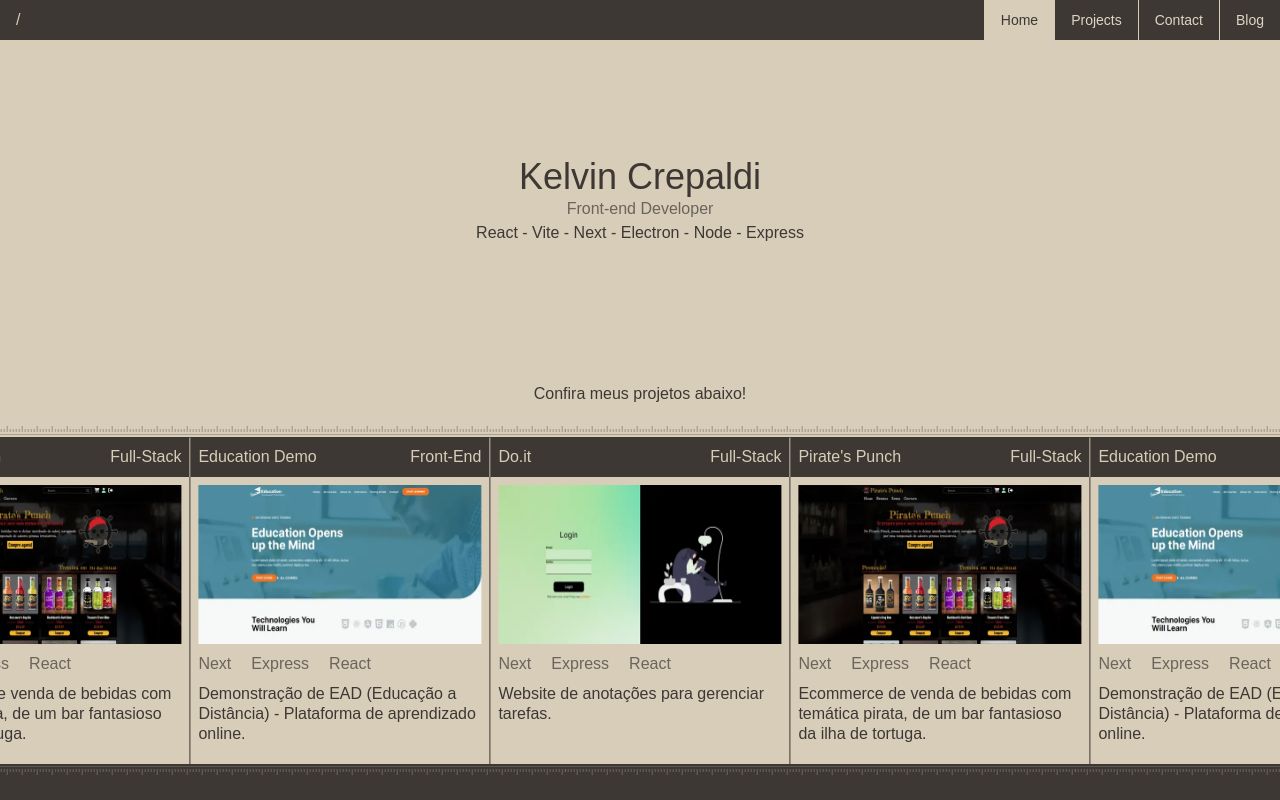
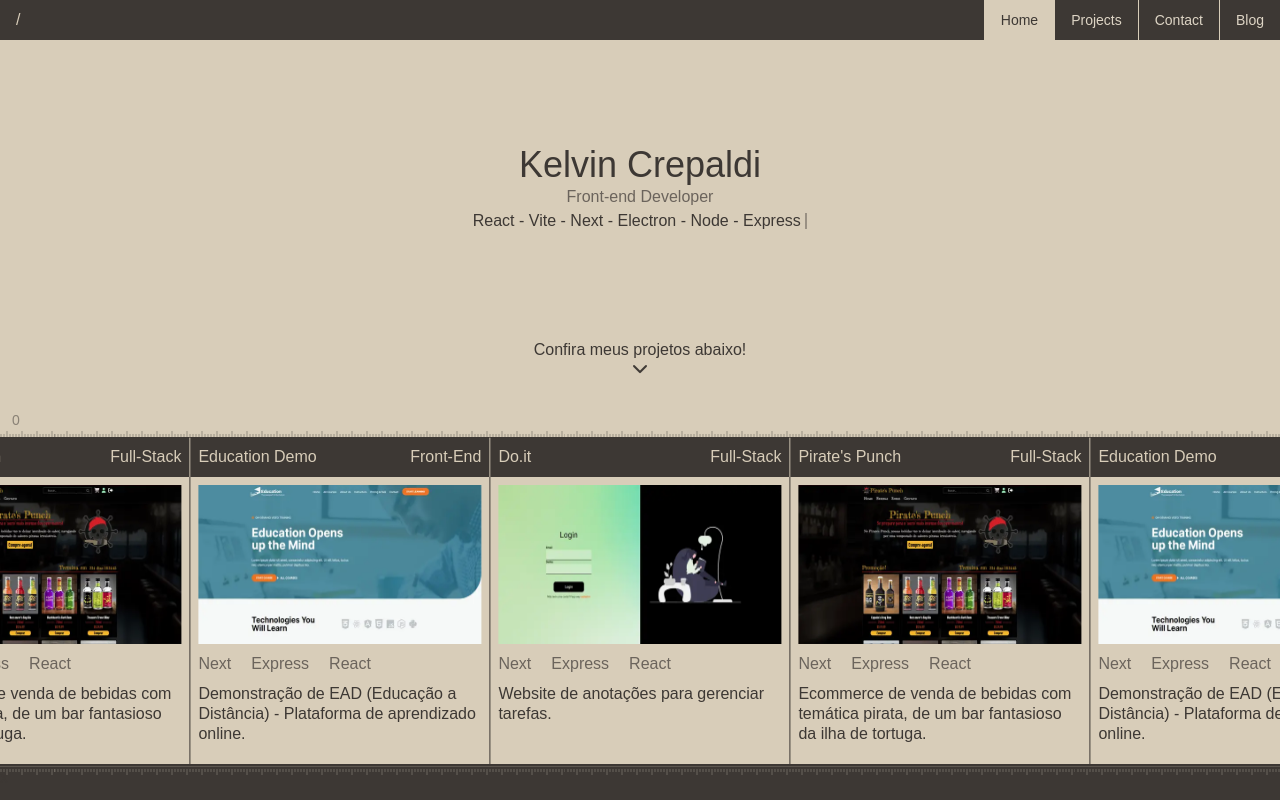
Before and after one commit to KelvinCrepaldi/kelvincrepaldi, a React (Vite) app: page / in a window 1280 px wide. Built offline with nearby package versions, Linux system fonts and the light colour scheme; a web font is replaced by a local one.

Commit message:
apply improvements to homepage

```diff
--- a/src/components/TypingAnimation.tsx
+++ b/src/components/TypingAnimation.tsx
@@ -1,55 +1,73 @@
-import React, { useEffect, useState } from "react";
+import { useEffect, useState, type HTMLAttributes } from "react";
 import { motion } from "framer-motion";
 
-interface TypingAnimationProps {
+interface TypingAnimationProps extends HTMLAttributes<HTMLDivElement> {
   text: string;
-  duration: number; // Duração total da animação
-  delay: number;
+  duration: number; // duração da animação por letra
+  delay: number; // delay entre letras
+  end?: boolean; // mostrar cursor piscando
+  start: number; // tempo em segundos para começar a animação
 }
 
-const TypingAnimation: React.FC<TypingAnimationProps> = ({
+export default function TypingAnimation({
   text,
   duration,
   delay,
-}) => {
-  const [words, setWords] = useState<string[] | null>(null);
-  const length = words?.length;
+  start,
+  end = false,
+  style,
+  ...props
+}: TypingAnimationProps) {
+  const [letters, setLetters] = useState<string[]>([]);
+  const [isStarted, setIsStarted] = useState(false);
 
   useEffect(() => {
-    // Divide o texto em palavras (preservando os espaços)
-    setWords(text.split(" "));
+    setLetters(text.split(""));
   }, [text]);
 
+  useEffect(() => {
+    const timer = setTimeout(() => {
+      setIsStarted(true);
+    }, start * 1000);
+
+    return () => clearTimeout(timer);
+  }, [start]);
+
   return (
-    <span className="text-primary">
-      {words?.map((word, index) => (
+    <div {...props} style={{ whiteSpace: "pre-wrap", ...style }}>
+      <motion.div>
+        {letters.map((letter, index) => (
           <motion.span
             key={"letter-" + index}
             initial={{ opacity: 0, x: 10 }}
-          animate={{ opacity: 1, x: 0 }}
+            animate={isStarted ? { opacity: 1, x: 0 } : { opacity: 0, x: 10 }}
             transition={{
-            delay: (index + 1) * delay, // Atraso de cada palavra
-            duration: duration, // Duração da animação por palavra
+              delay: isStarted ? (index + 1) * delay : 0,
+              duration,
               ease: "easeInOut",
             }}
           >
-          {word + " "}
+            {letter}
           </motion.span>
         ))}
 
-      {words && length && (
+        {letters.length > 0 && end && isStarted && (
+          <>
+            {" "}
             <motion.div
               initial={{ opacity: 0 }}
-          animate={{ opacity: 1 }}
+              animate={{ opacity: [0, 1, 0] }}
               transition={{
-            delay: length * delay,
-            duration: duration,
+                delay: letters.length * delay,
+                duration: 0.7,
+                repeat: Infinity,
+                repeatType: "loop",
               }}
-          className=" w-1 h-4 bg-primary animate-pulse animation-duration-[0.5s] translate-y-[3px] inline-block"
-        ></motion.div>
+              className="w-[2px] h-4 bg-primary animate-pulse animation-duration-[1s] translate-y-[3px] inline-block"
+            />
+          </>
         )}
-    </span>
+      </motion.div>
+    </div>
   );
-};
-
-export default TypingAnimation;
+}
--- /dev/null
+++ b/src/components/roulerPointer.tsx
@@ -0,0 +1,43 @@
+import { useState, useEffect } from "react";
+import Marquee from "react-fast-marquee";
+import rule from "@/assets/rule.svg";
+export default function RulerPointer() {
+  const [x, setX] = useState(0);
+
+  useEffect(() => {
+    const handleMouseMove = (e: MouseEvent) => {
+      setX(e.clientX);
+    };
+
+    window.addEventListener("mousemove", handleMouseMove);
+    return () => window.removeEventListener("mousemove", handleMouseMove);
+  }, []);
+
+  return (
+    <div className="w-full overflow-hidden relative ">
+      <div className=" relative *:left-0 w-full max-w-screen pointer-events-none">
+        {/* Seta e valor X */}
+        <div className="relative flex items-center" style={{ left: x }}>
+          <div className="flex flex-col items-center">
+            {/* Texto da coordenada */}
+            <span className="relative top-6 left-3 text-sm opacity-50 ">
+              {x}
+            </span>
+            {/* Seta para baixo */}
+            <div className="relative top-2 -left-[10px] w-[0.1px] h-[25px] bg-primary opacity-30"></div>
+          </div>
+        </div>
+      </div>
+
+      <Marquee
+        className=" flex"
+        autoFill
+        pauseOnHover
+        speed={10}
+        direction="right"
+      >
+        <img src={rule} />
+      </Marquee>
+    </div>
+  );
+}
--- a/src/pages/home.tsx
+++ b/src/pages/home.tsx
@@ -1,31 +1,51 @@
 import Marquee from "react-fast-marquee";
-import rule from "@/assets/rule.svg";
 
 import ProjectCard from "@/components/projectCard";
 import projects from "@/db/projects";
+import RulerPointer from "@/components/roulerPointer";
+import TypingAnimation from "@/components/TypingAnimation";
+import { motion } from "framer-motion";
+import { ChevronDown } from "lucide-react";
 
 export default function Home() {
   return (
     <div className="flex flex-col items-center justify-center w-full h-full text-center">
       <div className="flex flex-col flex-1 items-center justify-center">
-        <h1 className="text-4xl">Kelvin Crepaldi</h1>
-        <h2 className="text-primary/70">Front-end Developer</h2>
-        <p>React - Vite - Next - Electron - Node - Express</p>
+        <TypingAnimation
+          delay={0.02}
+          duration={0.1}
+          text="Kelvin Crepaldi"
+          className="text-4xl"
+          start={0.2}
+        ></TypingAnimation>
+
+        <TypingAnimation
+          delay={0.02}
+          duration={0.1}
+          text="Front-end Developer"
+          className="text-primary/70"
+          start={0.7}
+        ></TypingAnimation>
+
+        <TypingAnimation
+          delay={0.02}
+          duration={0.1}
+          text="React - Vite - Next - Electron - Node - Express"
+          start={1.2}
+          end
+        ></TypingAnimation>
       </div>
-      <div className="flex items-center justify-center flex-col gap-5 p-5">
+      <motion.div
+        initial={{ opacity: 0 }}
+        animate={{ opacity: 1 }}
+        transition={{ duration: 2, delay: 2.3 }}
+        className="flex items-center justify-center flex-col"
+      >
         <p>Confira meus projetos abaixo!</p>
-      </div>
+        <ChevronDown className="animate-bounce animation-duration-[2s]" />
+      </motion.div>
 
-      <Marquee
-        className=" flex"
-        autoFill
-        pauseOnHover
-        speed={10}
-        direction="right"
-      >
-        <img src={rule} />
-      </Marquee>
-      <div className="w-full my-[2px] h-[1px] bg-primary/30">x</div>
+      <RulerPointer />
       <Marquee autoFill pauseOnHover speed={20}>
         <div className="flex">
           {projects.map((project) => (
```
Lines whose indentation alone changed are shown as unchanged.
